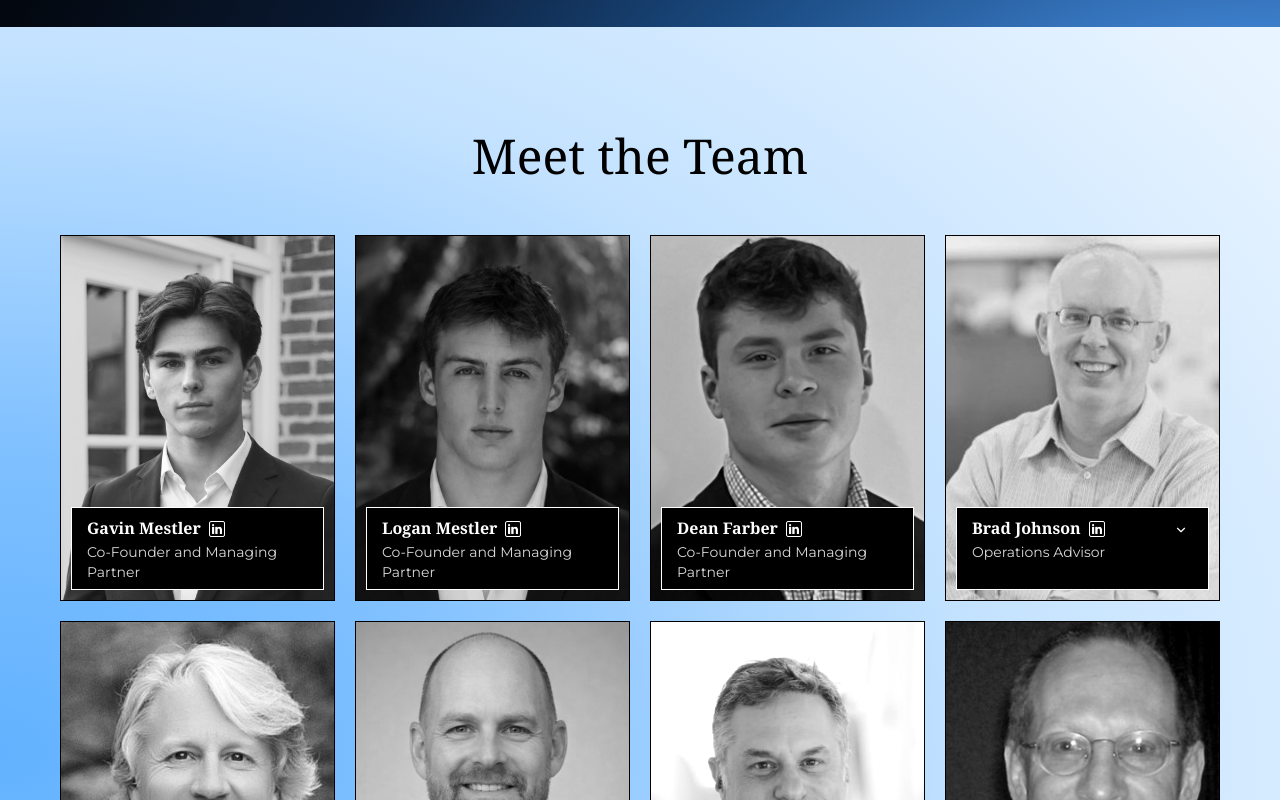
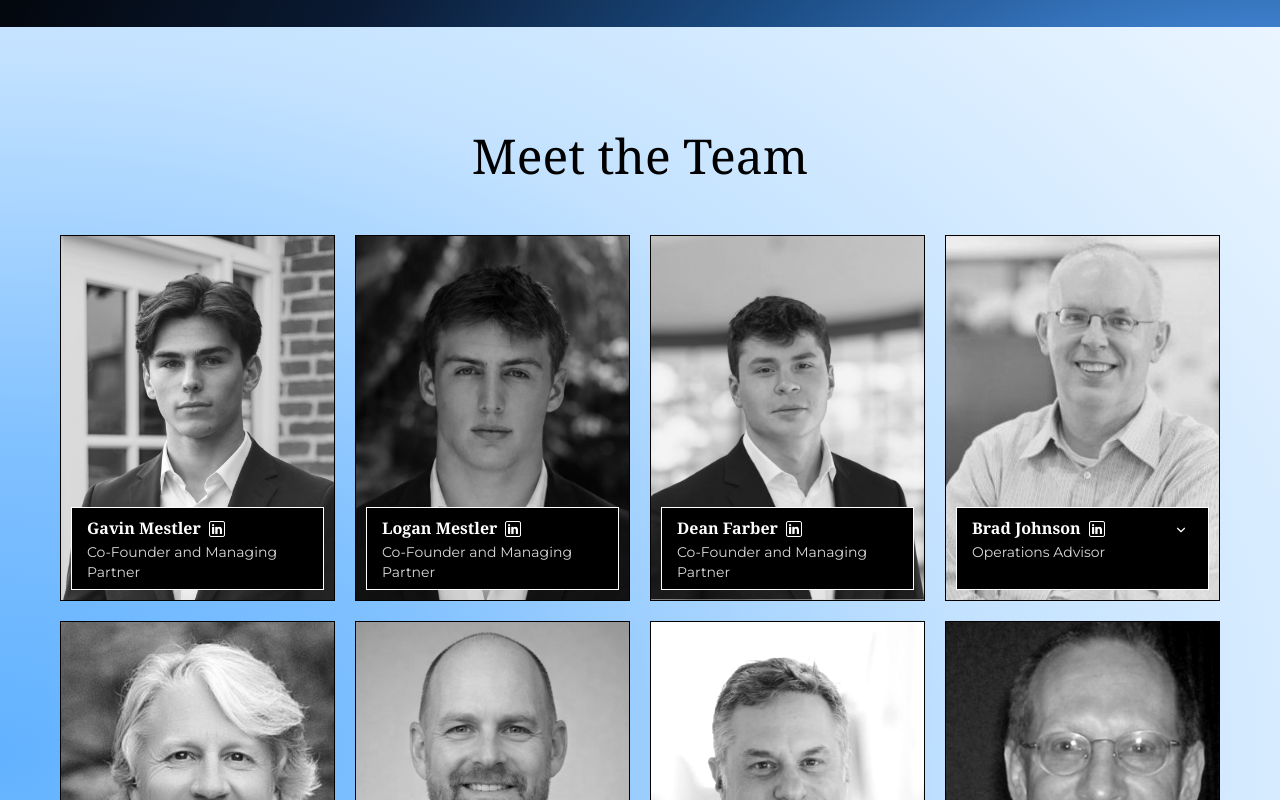
Before and after one commit to gkmestler/methodicpaintingsitemain, a Next.js app: page /team in a window 1280 px wide. Shown: the part 587-1387 px from the top of the page. Built offline with nearby package versions, Linux system fonts and the light colour scheme.

Commit message:
Swap Dean's headshot for the new wide portrait

```diff
--- a/data/team.ts
+++ b/data/team.ts
@@ -36,9 +36,9 @@ export const team: TeamMember[] = [
   {
     name: 'Dean Farber',
     title: 'Co-Founder and Managing Partner',
-    image: '/images/team/dean-farber-2.png',
-    zoom: 1.0,
-    focus: 8,
+    image: '/images/team/dean-farber-3.jpg',
+    zoom: 1,
+    focus: 45,
     linkedin: 'https://www.linkedin.com/in/dean-farber-8b2159399/',
   },
   {
```
Also changed, not shown: public/images/team/dean-farber-2.png (deleted), public/images/team/dean-farber-3.jpg (added).
